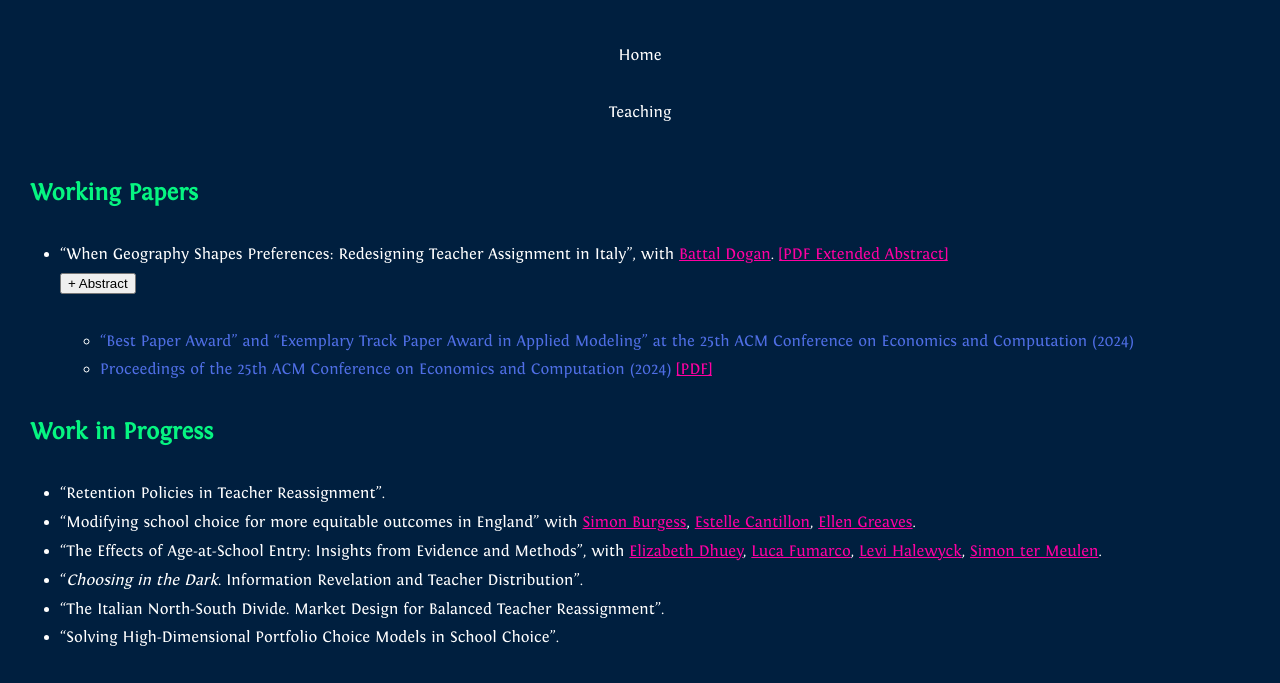
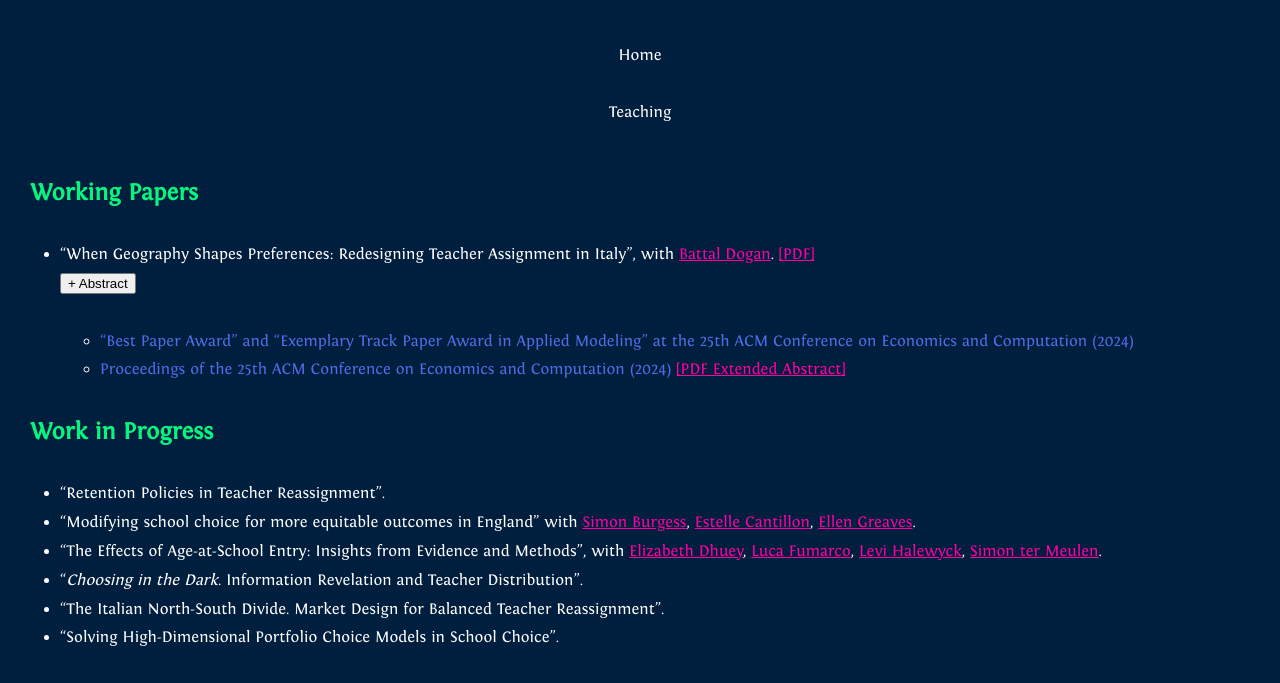
Before and after one commit to Mariagrazia-Cavallo/WebPage, a plain HTML site: page Research.html in a window 1280 px wide. Shown: the part 105-788 px from the top of the page. Drawn offline with Linux system fonts and the light colour scheme.

Commit message:
Update Research.html

```diff
--- a/Research.html
+++ b/Research.html
@@ -215,7 +215,7 @@
             <ul class="custom-list">
                 <li>“When Geography Shapes Preferences: Redesigning Teacher Assignment in Italy”, with
                     <a href="https://www.battaldogan.com/" target="_blank"><span style="color: rgb(255, 0, 162);">Battal Dogan</span></a>.
-                    <a href="WGSP.pdf" target="_blank">[PDF Extended Abstract]</a>
+                    <a href="WGSP.pdf" target="_blank">[PDF]</a>
                     <br>
                     <button onclick="toggleText('abstract1')">+ Abstract</button>
                     <div id="abstract1" class="hiddenText">
@@ -234,7 +234,7 @@
                     <ul>
                          <br>
                         <li><span style="color: #5777f6e8;">“Best Paper Award” and “Exemplary Track Paper Award in Applied Modeling” at the 25th ACM Conference on Economics and Computation (2024)</span></li>
-                        <li><span style="color: #5777f6e8;">Proceedings of the 25th ACM Conference on Economics and Computation (2024)</span> <a href="https://dl.acm.org/doi/10.1145/3670865.3673643" target="_blank"><span style="color: rgb(255, 0, 162);">[PDF]</span></a></li>
+                        <li><span style="color: #5777f6e8;">Proceedings of the 25th ACM Conference on Economics and Computation (2024)</span> <a href="https://dl.acm.org/doi/10.1145/3670865.3673643" target="_blank"><span style="color: rgb(255, 0, 162);">[PDF Extended Abstract]</span></a></li>
                     </ul>
 
                     </div>
```
